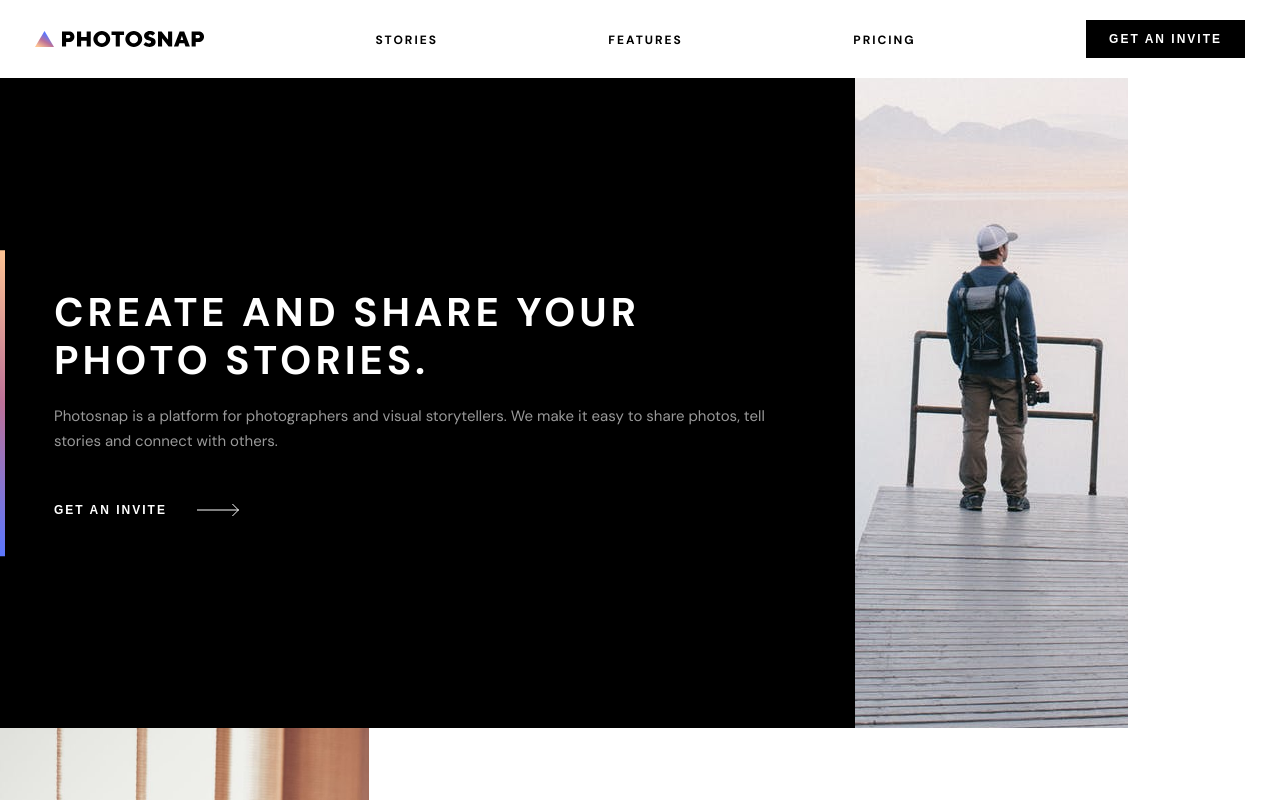
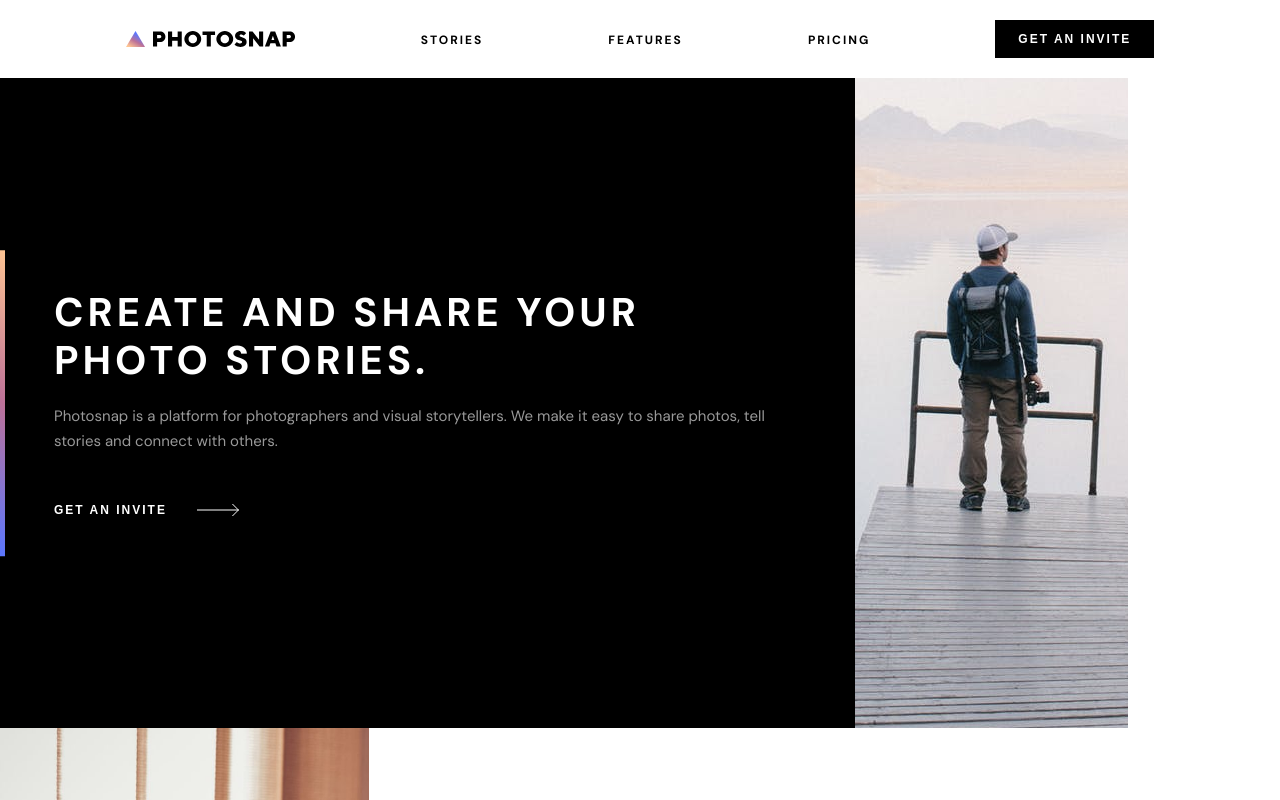
Before and after one commit to ding-09/photosnap, a React (Create React App) app: page / in a window 1280 px wide. Shown: the top 800 px of the page. Built offline with nearby package versions, Linux system fonts and the light colour scheme; the HTML template or start-up script is replaced by a standard one.

Commit message:
added desktop responsive behaior for header

```diff
--- a/src/components/Header/index.styled.js
+++ b/src/components/Header/index.styled.js
@@ -138,4 +138,12 @@ export const StyledHeader = styled.header`
       display: none;
     }
   }
+
+  @media (min-width: 1024px) {
+    display: flex;
+    justify-content: space-around;
+    .header {
+      min-width: 85%;
+    }
+  }
 `;
```
Also changed, not shown: 1 other file (tests, documents, lock files or other folders).
